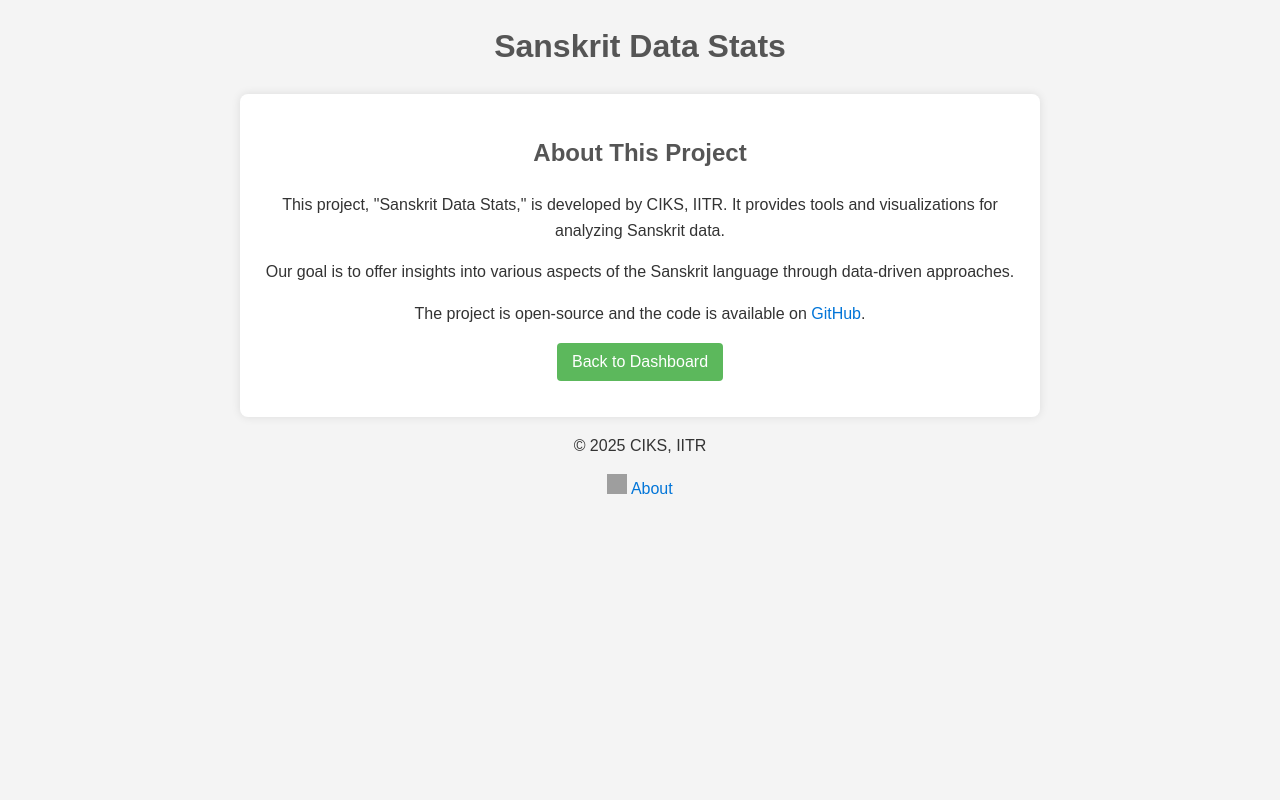
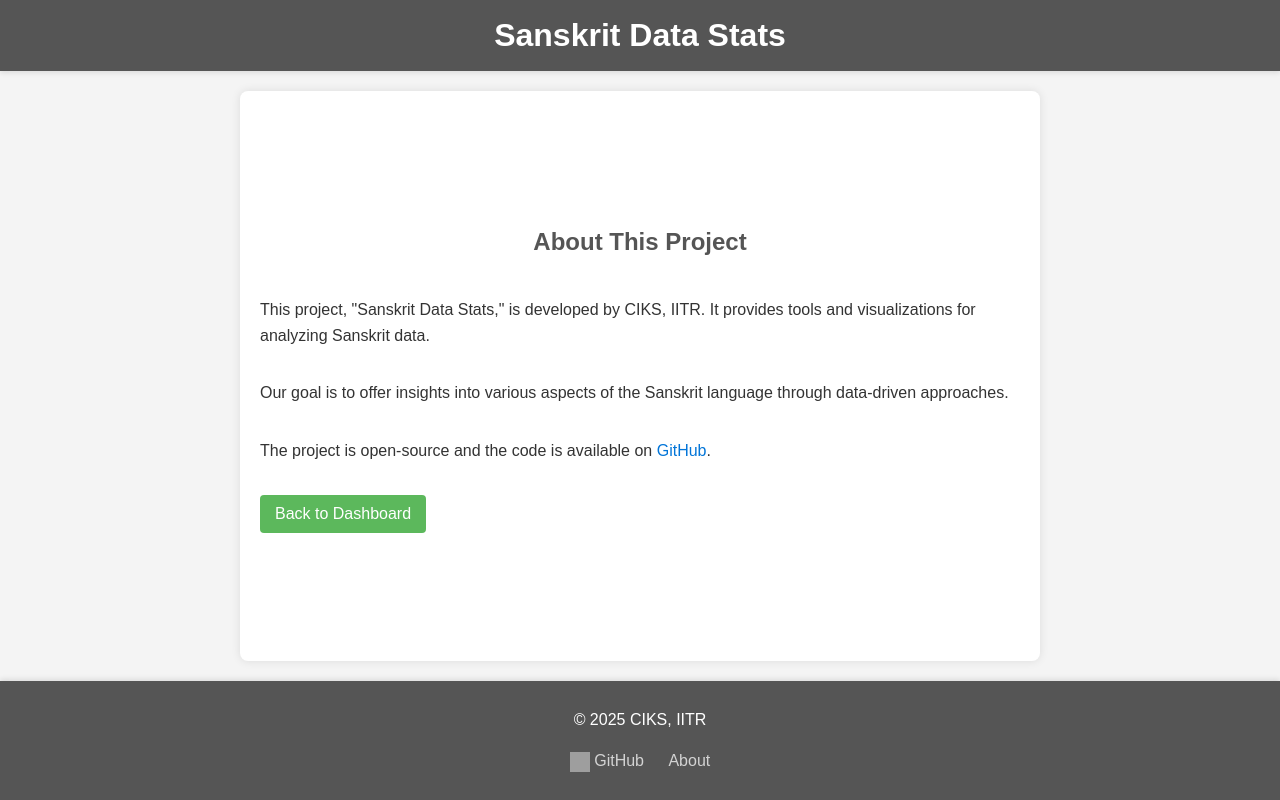
Before and after one commit to mohak300501/sanskritiks, a Flask app: page /about in a window 1280 px wide. Run offline with Flask 3, Linux system fonts and the light colour scheme; grey boxes are pictures that could not be loaded.

Commit message:
Updated UI.

```diff
--- a/static/style.css
+++ b/static/style.css
@@ -1,24 +1,51 @@
+html, body {
+    height: 100%;
+    margin: 0;
+}
+
 body {
     font-family: sans-serif;
     line-height: 1.6;
-    margin: 20px;
     background-color: #f4f4f4;
     color: #333;
+    display: flex;
+    flex-direction: column;
+}
+
+header {
+    background-color: #555;
+    color: white;
+    padding: 10px 0;
+    width: 100%;
+    top: 0;
+    left: 0;
+    z-index: 1000;
+    box-shadow: 0 2px 5px rgba(0, 0, 0, 0.1);
+}
+
+header h1 {
+    margin: 0;
+    color: white;
     text-align: center;
 }
 
 .container {
+    flex: 1;
     max-width: 800px;
-    margin: 0 auto;
+    margin: 20px auto;
     background: #fff;
     padding: 20px;
     border-radius: 8px;
     box-shadow: 0 0 10px rgba(0, 0, 0, 0.1);
     box-sizing: border-box;
+    display: flex;
+    flex-direction: column;
+    justify-content: center; /* Vertically center content */
 }
 
 h1, h2, h3 {
     color: #555;
+    text-align: center;
 }
 
 form {
@@ -28,20 +55,27 @@
     box-shadow: 0 0 10px rgba(0, 0, 0, 0.1);
     max-width: 400px;
     margin: 20px auto;
+    text-align: left;
 }
 
-label {
+form label {
     display: block;
     margin-bottom: 8px;
     font-weight: bold;
 }
 
-input[type="password"] {
+form input[type="password"] {
     width: 85%;
     padding: 10px;
     margin-bottom: 20px;
     border: 1px solid #ddd;
     border-radius: 4px;
+}
+
+form button {
+    display: block;
+    width: 100%;
+    padding: 10px;
 }
 
 button {
@@ -69,6 +103,7 @@
     margin-bottom: 5px;
     border-radius: 4px;
     box-shadow: 0 0 5px rgba(0, 0, 0, 0.05);
+    text-align: left;
 }
 
 a {
@@ -85,6 +120,7 @@
     padding: 0;
     margin: 20px auto;
     max-width: 400px;
+    text-align: center;
 }
 
 .flash-messages li {
@@ -127,14 +163,31 @@
     background-color: #e9e9e9;
 }
 
+footer {
+    background-color: #555;
+    color: white;
+    padding: 10px 0;
+    width: 100%;
+    bottom: 0;
+    left: 0;
+    z-index: 1000;
+    box-shadow: 0 -2px 5px rgba(0, 0, 0, 0.1);
+    text-align: center;
+}
+
+footer a {
+    color: lightgray;
+    margin: 0 10px;
+}
+
+footer img {
+    vertical-align: middle;
+}
+
 @media (max-width: 600px) {
-    body {
-        margin: 10px;
-    }
-
     .container {
         padding: 10px;
-        box-sizing: border-box;
+        margin: 10px auto;
     }
 
     form {
@@ -172,4 +225,14 @@
         text-align: center;
         margin-bottom: 10px;
     }
+
+    header,
+    footer {
+        padding: 10px;
+    }
+
+    footer a {
+        display: inline-block;
+        margin: 5px;
+    }
 }
--- a/templates/index.html
+++ b/templates/index.html
@@ -17,7 +17,8 @@
         <p>&copy; {{ current_year }} CIKS, IITR</p>
         <p>
             <a href="https://github.com/mohak300501/sanskritiks" target="_blank">
-                <img src="https://github.githubassets.com/images/modules/logos_page/GitHub-Mark.png" alt="GitHub" width="20" height="20">
+                <img src="https://github.githubassets.com/images/modules/logos_page/GitHub-Mark.png" alt="GitHubIcon" width="20" height="20">
+                GitHub
             </a>
             <a href="{{ url_for('about') }}">About</a>
         </p>
```
